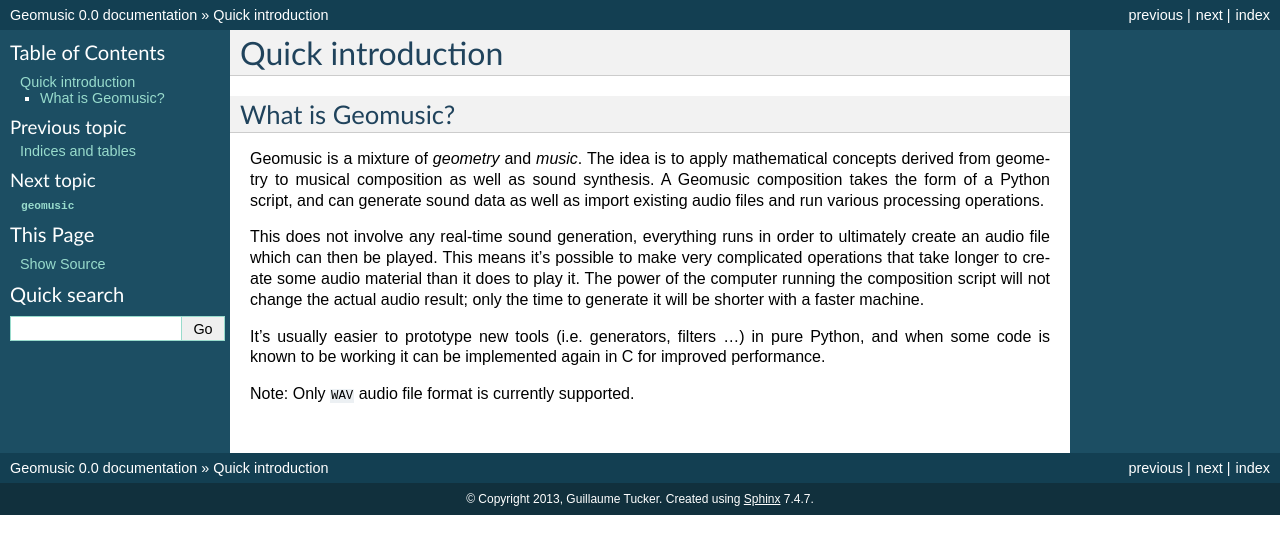
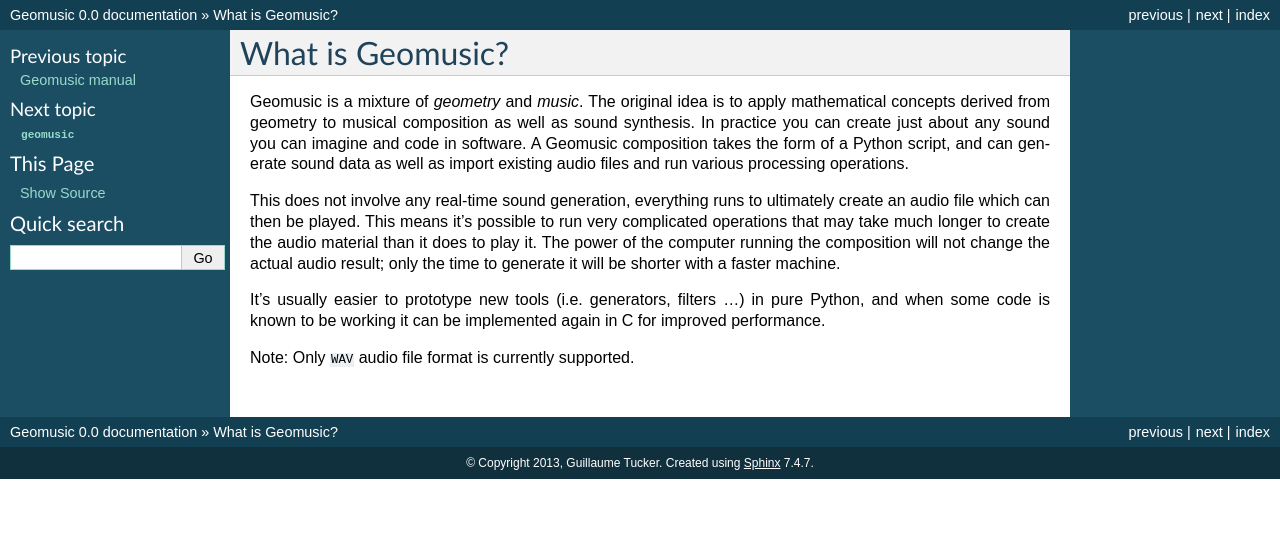
Before and after one commit to verdigris/splat, a Sphinx documentation site: the page built from doc/intro.rst, in a window 1280 px wide. Shown: the top 554 px of the page. Built offline with Sphinx 7.4.7, drawn with Linux system fonts in a browser that asks for light colours; formulas are drawn with MathJax 3.

```diff
--- a/doc/intro.rst
+++ b/doc/intro.rst
@@ -1,20 +1,18 @@
-Quick introduction
-==================
-
 What is Geomusic?
 -----------------
 
-Geomusic is a mixture of *geometry* and *music*.  The idea is to apply
+Geomusic is a mixture of *geometry* and *music*.  The original idea is to apply
 mathematical concepts derived from geometry to musical composition as well as
-sound synthesis.  A Geomusic composition takes the form of a Python script, and
-can generate sound data as well as import existing audio files and run various
-processing operations.
+sound synthesis.  In practice you can create just about any sound you can
+imagine and code in software.  A Geomusic composition takes the form of a
+Python script, and can generate sound data as well as import existing audio
+files and run various processing operations.
 
-This does not involve any real-time sound generation, everything runs in order
-to ultimately create an audio file which can then be played.  This means it's
-possible to make very complicated operations that take longer to create some
-audio material than it does to play it.  The power of the computer running the
-composition script will not change the actual audio result; only the time to
+This does not involve any real-time sound generation, everything runs to
+ultimately create an audio file which can then be played.  This means it's
+possible to run very complicated operations that may take much longer to create
+the audio material than it does to play it.  The power of the computer running
+the composition will not change the actual audio result; only the time to
 generate it will be shorter with a faster machine.
 
 It's usually easier to prototype new tools (i.e. generators, filters ...) in
```
Also changed, not shown: doc/geomusic.rst (+27 -1 lines), doc/index.rst (+2 -11 lines).
